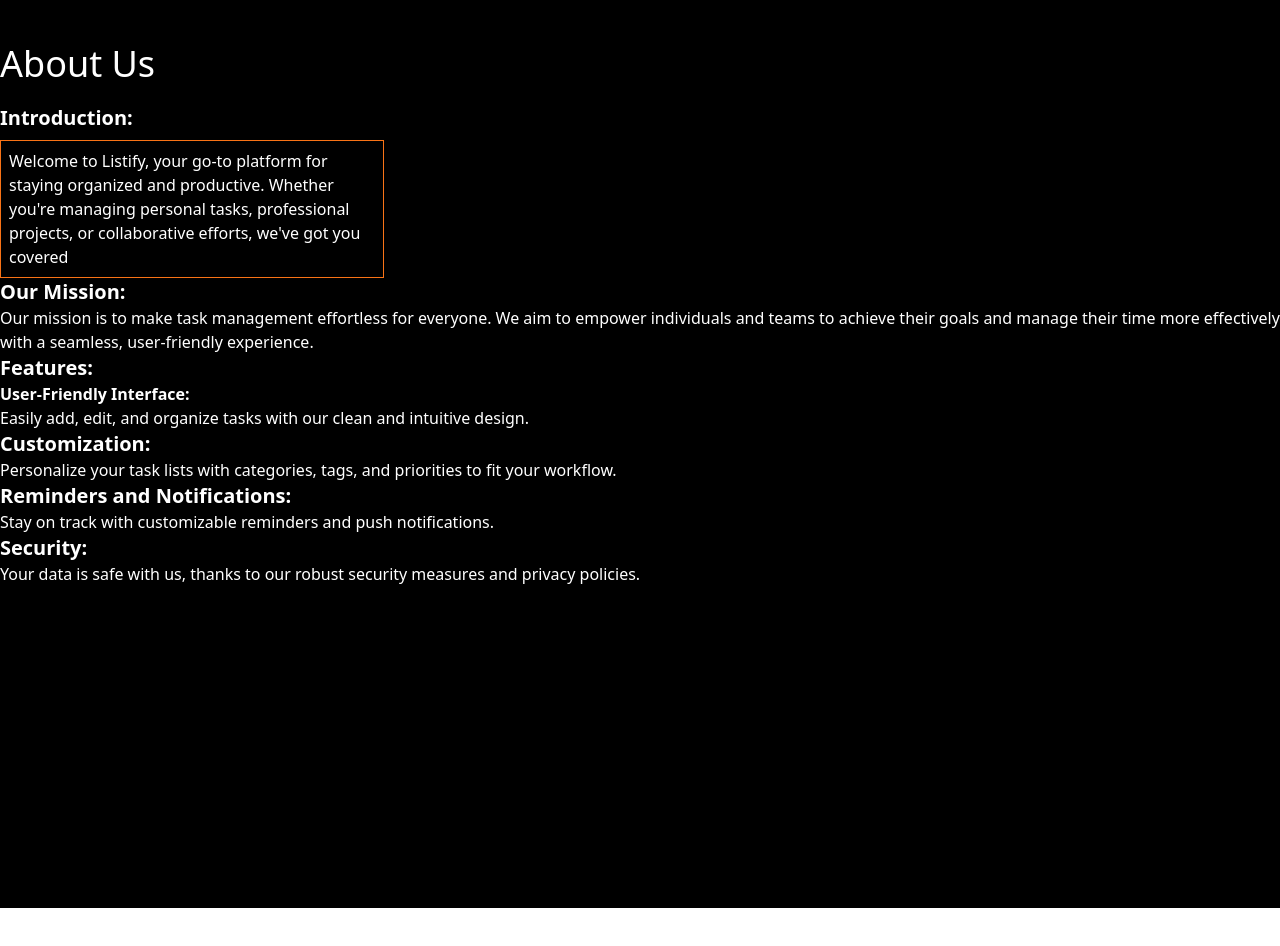
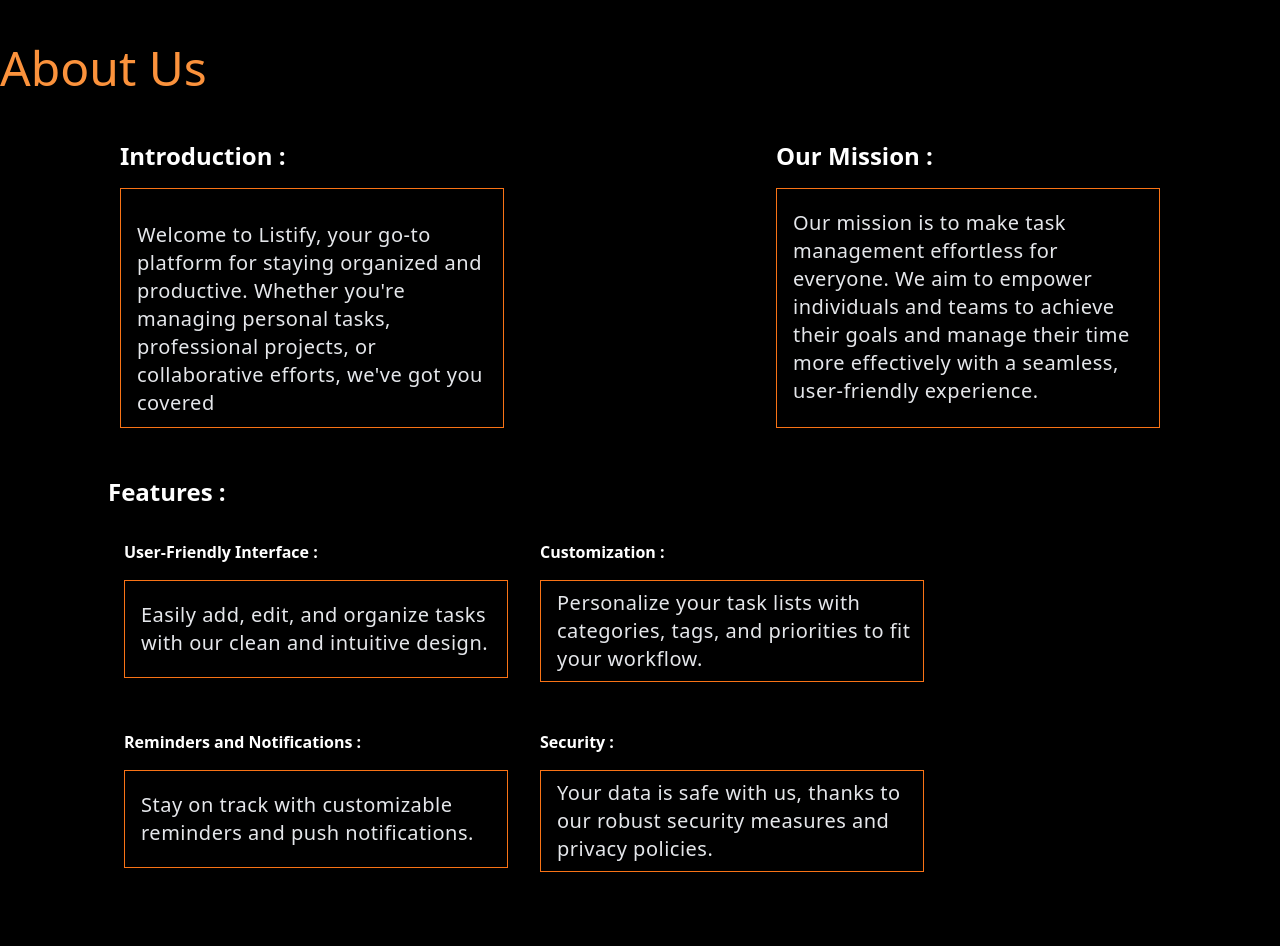
Before and after one commit to Kapil9711/todo-everything, a Next.js app: page / in a window 1280 px wide. Shown: the part 820-1766 px from the top of the page. Before the commit the page ends 1728 px from the top, so only its background shows below. Built offline with nearby package versions, Linux system fonts and the light colour scheme.

Commit message:
initial style done

```diff
--- a/components/landingPage/explore/About.jsx
+++ b/components/landingPage/explore/About.jsx
@@ -3,58 +3,66 @@ import React from "react";
 const About = () => {
   return (
     <section className="container mx-auto min-h-screen about">
-      <h2 className="text-xl sm:text-4xl">About Us</h2>
-      <ul className="text-white my-5">
+      <h2 className="text-3xl sm:text-5xl text-center sm:text-left  text-orange-400">
+        About Us
+      </h2>
+
+      {/* ul start  */}
+      <ul className="text-white my-12 sm:flex justify-around flex-wrap gap-8 ">
+        {/* first item  */}
         <li>
-          <strong className="text-xl">Introduction:</strong>
-          <p className="max-w-96  p-2 mt-2  border border-orange-500">
+          <strong className="text-xl sm:text-2xl">Introduction :</strong>
+          <p className="max-w-96 mx-auto  p-2 sm:py-8 mt-4  border border-orange-500 leading-7 tracking-wide text-gray-200 sm:text-xl sm:pl-4 sm:max-w-2/3 sm:h-60 sm:hover:scale-105 transition-all duration-500 ease-in-out">
             Welcome to Listify, your go-to platform for staying organized and
             productive. Whether you're managing personal tasks, professional
             projects, or collaborative efforts, we've got you covered
           </p>
         </li>
-        <li>
-          <strong className="text-xl">Our Mission:</strong>
-          <p>
+        {/* second item  */}
+        <li className="mt-4 sm:mt-0 ">
+          <strong className="text-xl sm:text-2xl">Our Mission :</strong>
+          <p className="max-w-96 mx-auto sm:py-5 sm:pl-4  p-2 mt-4  border border-orange-500 leading-7 tracking-wide text-gray-200 sm:text-xl sm:max-w-2/3 sm:h-60 sm:hover:scale-105 transition-all duration-500 ease-in-out">
             Our mission is to make task management effortless for everyone. We
             aim to empower individuals and teams to achieve their goals and
             manage their time more effectively with a seamless, user-friendly
             experience.
           </p>
         </li>
-        <li>
-          <strong className="text-xl">Features:</strong>
-          <ul>
-            <li>
-              <strong>User-Friendly Interface: </strong>
-              <p>
+        {/* third item */}
+        <li className="mt-4 ">
+          <strong className="text-xl sm:text-2xl">Features :</strong>
+          <ul className="pl-4 sm:mt-4 sm:grid grid-cols-2 gap-8   ">
+            <li className="mt-4">
+              <strong className="">User-Friendly Interface : </strong>
+              <p className="max-w-96 mx-auto sm:pl-4  p-2 mt-2 sm:mt-4   border border-orange-500 leading-7 tracking-wide text-gray-200 sm:text-xl sm:max-w-2/3 sm:py-5 sm:hover:scale-105 transition-all duration-500 ease-in-out">
                 Easily add, edit, and organize tasks with our clean and
                 intuitive design.
               </p>
             </li>
-            <li>
-              <strong className="text-xl">Customization: </strong>
-              <p>
+            <li className="mt-4">
+              <strong className="">Customization : </strong>
+              <p className="max-w-96 mx-auto sm:pl-4   p-2 mt-2 sm:mt-4  border border-orange-500 leading-7 tracking-wide text-gray-200 sm:text-xl sm:max-w-2/3 sm:hover:scale-105 transition-all duration-500 ease-in-out">
                 Personalize your task lists with categories, tags, and
                 priorities to fit your workflow.
               </p>
             </li>{" "}
-            <li>
-              <strong className="text-xl">Reminders and Notifications: </strong>
-              <p>
+            <li className="mt-4">
+              <strong className=" ">Reminders and Notifications : </strong>
+              <p className="max-w-96 mx-auto sm:pl-4   p-2 mt-2 sm:mt-4  border border-orange-500 leading-7 tracking-wide text-gray-200 sm:text-xl sm:max-w-2/3 sm:py-5 sm:hover:scale-105 transition-all duration-500 ease-in-out">
                 Stay on track with customizable reminders and push
                 notifications.
               </p>
             </li>{" "}
-            <li>
-              <strong className="text-xl">Security:</strong>
-              <p>
+            <li className="mt-4">
+              <strong className="">Security :</strong>
+              <p className="max-w-96 mx-auto sm:pl-4   p-2 mt-2 sm:mt-4   border border-orange-500 leading-7 tracking-wide text-gray-200 sm:text-xl sm:max-w-2/3 sm:hover:scale-105 transition-all duration-500 ease-in-out">
                 Your data is safe with us, thanks to our robust security
                 measures and privacy policies.
               </p>
             </li>
           </ul>
         </li>
+        <li></li>
       </ul>
     </section>
   );
```
